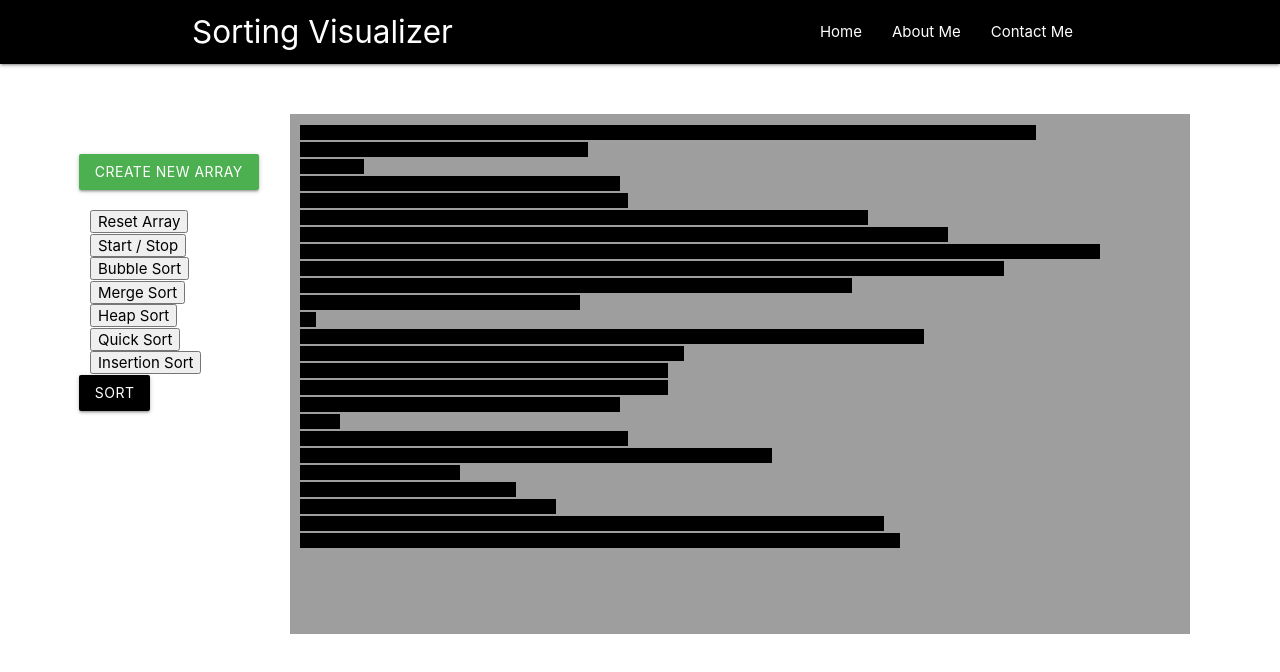
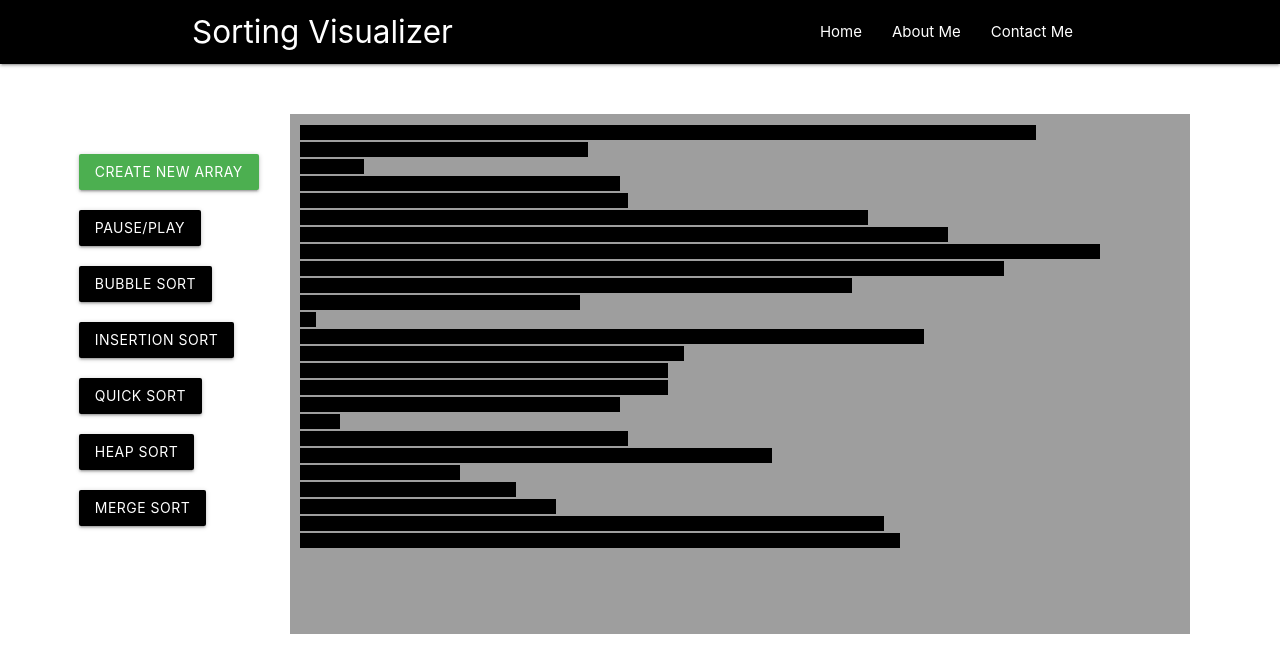
Before and after one commit to theashishmaurya/sorting, a React (Create React App) app: page / in a window 1280 px wide. Shown: the top 672 px of the page. Built offline with nearby package versions, Linux system fonts and the light colour scheme.

Commit message:
Ui fixed

```diff
--- a/src/Components/cont.js
+++ b/src/Components/cont.js
@@ -11,10 +11,7 @@ let skip = false;
 const waitTime = 69;
 
 const getRandomArray = (cap) => {
-  return Array.from(
-    { length: cap },
-    () => Math.floor(Math.random() * 100) + 1
-  );
+  return Array.from({ length: cap }, () => Math.floor(Math.random() * 100) + 1);
 };
 
 //style = {{margin : '50px', minWidth : '1200px' , minHeight : '500px'}
@@ -62,40 +59,46 @@ const Container = () => {
 
   return (
     <div
-      className="container "
+      className='container '
       style={{ margin: "50px ", minWidth: "1200px", minHeight: "500px" }}
     >
-      <div className="row">
-        <div className="col s2 " style={{ margin: "20px", padding: "20px" }}>
-          <div className="row">
-            <div className="waves-effect waves-light btn green">
+      <div className='row'>
+        <div className='col s2 ' style={{ margin: "20px", padding: "20px" }}>
+          <div className='row' onClick={resetArray}>
+            <div className='waves-effect waves-light btn green'>
               Create New Array
             </div>
           </div>
-          <form action="#">
-            <button onClick={resetArray}> Reset Array</button>
-            <button onClick={startStop}> Start / Stop</button>
-            <button onClick={() => playSort(bubbleSort)}> Bubble Sort</button>
-            <button onClick={() => playSort(mergeSort)}> Merge Sort</button>
-            <button onClick={() => playSort(heapSort)}> Heap Sort</button>
-            <button onClick={() => playSort(quickSort)}> Quick Sort</button>
-            <button onClick={() => playSort(insertionSort)}>
-              {" "}
+          <div className='row' onClick={startStop}>
+            <div className='waves-effect waves-light btn black'>Pause/Play</div>
+          </div>
+          <div className='row' onClick={() => playSort(bubbleSort)}>
+            <div className='waves-effect waves-light btn black'>
+              Bubble Sort
+            </div>
+          </div>
+          <div className='row' onClick={() => playSort(insertionSort)}>
+            <div className='waves-effect waves-light btn black'>
               Insertion Sort
-            </button>
-          </form>
-
-          <div className="row">
-            <div className="waves-effect waves-light btn black">Sort</div>
+            </div>
+          </div>
+          <div className='row' onClick={() => playSort(quickSort)}>
+            <div className='waves-effect waves-light btn black'>Quick Sort</div>
+          </div>
+          <div className='row' onClick={() => playSort(heapSort)}>
+            <div className='waves-effect waves-light btn black'>Heap Sort</div>
+          </div>
+          <div className='row' onClick={() => playSort(mergeSort)}>
+            <div className='waves-effect waves-light btn black'>Merge Sort</div>
           </div>
         </div>
-        <div className="col s9 grey" style={{ padding: "10px" }}>
+        <div className='col s9 grey' style={{ padding: "10px" }}>
           <div style={{ minWidth: "1000px", minHeight: "500px" }}>
             {boundArray.map((val, index) => (
               <div key={index}>
                 <div style={{ height: "1px" }}></div>
                 <div
-                  className="bar black"
+                  className='bar black'
                   style={{ height: "15px", width: val * 8 }}
                 >
                   {" "}
```
Also changed, not shown: 1 other file (tests, documents, lock files or other folders).
